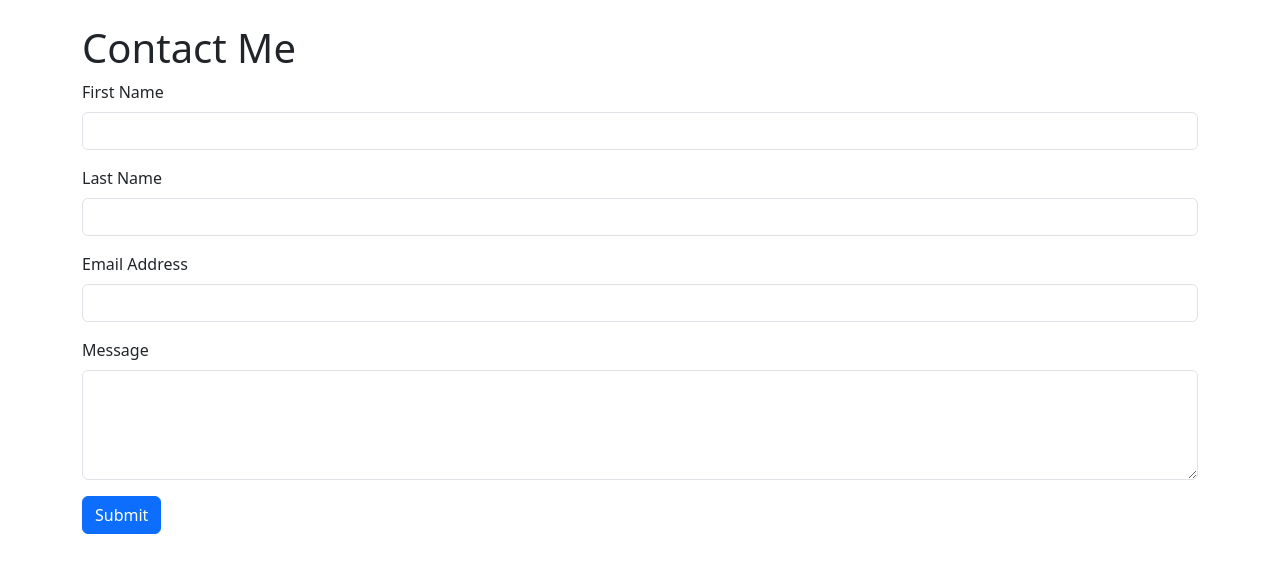
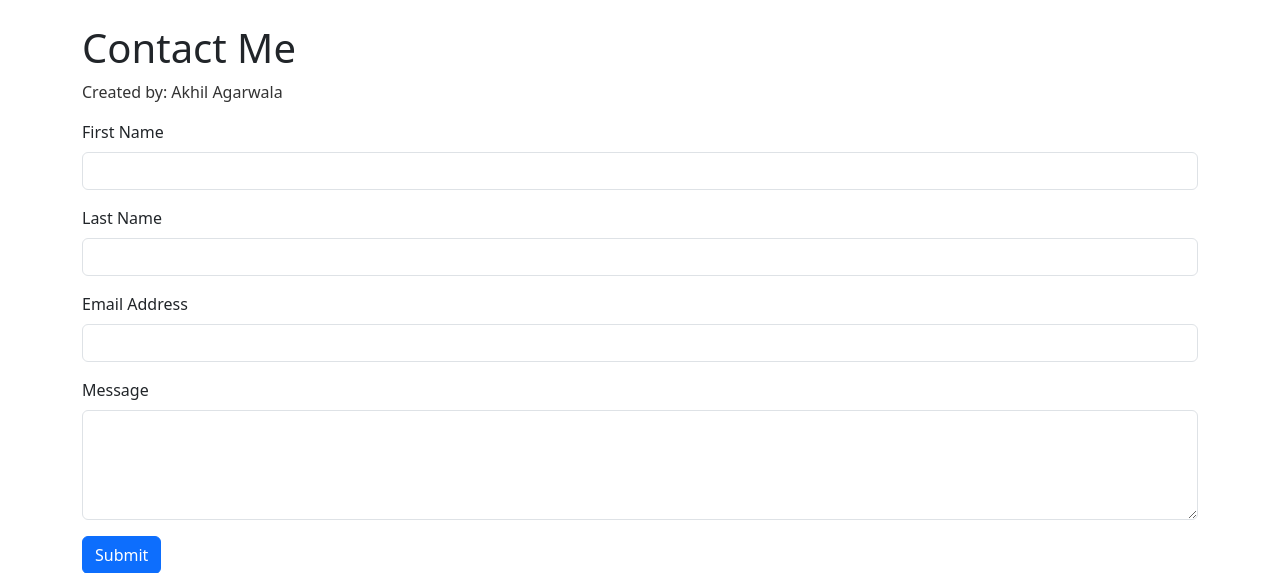
Before and after one commit to aagar1/helloWorld, a Flask app: page /contact in a window 1280 px wide. Shown: the top 573 px of the page. Run offline with Flask 3, Linux system fonts and the light colour scheme.

Commit message:
Added my name to Contact page

```diff
--- a/templates/contact.html
+++ b/templates/contact.html
@@ -2,6 +2,7 @@
 
 {% block content %}
 <h1>Contact Me</h1>
+<p>Created by: Akhil Agarwala</p>
 {% if submitted %}
     <h2>Thank you for contacting me!</h2>
     <p>First Name: {{ first_name }}</p>
```
